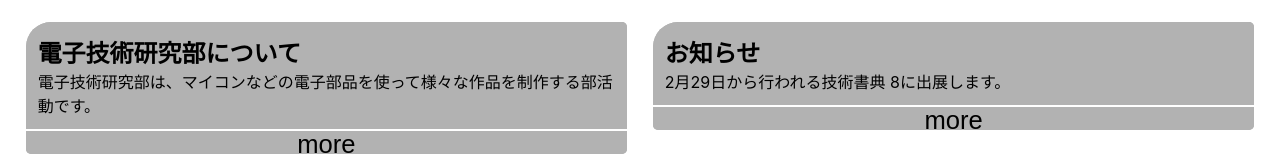
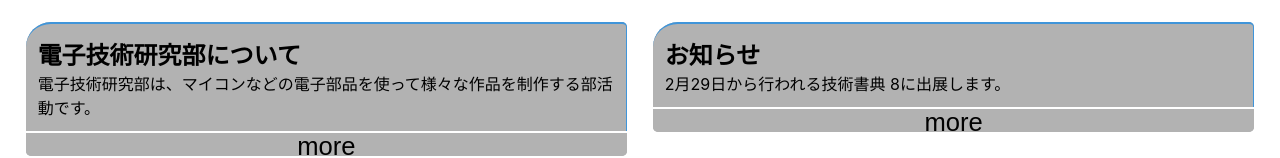
Before and after one commit to Densigiken/giken-web, a website: page index.html in a window 1280 px wide. Shown: the part 804-962 px from the top of the page. Drawn offline with Linux system fonts and the light colour scheme.

Commit message:
Design カードのスタイルを調整

```diff
--- a/style.css
+++ b/style.css
@@ -6,6 +6,7 @@
   --ui-text: #cdcdcd;
   --ui-focus: #545454;
   --ui-hover: #656565;
+  --key-color: #3f95da;
   --header-base-size: 4vw;
   --header-font-size: 1.5vw;
   --window-height: 100vh;
@@ -142,6 +143,9 @@
 .card_layout {
   box-sizing: border-box;
   padding: 2%;
+  border-style: solid;
+  border-width: 2px 1px 0px 0px;
+  border-color: var(--key-color);
   border-radius: 25px 5px 0px 0px;
 }
 .card_title {
```
Also changed, not shown: 1 other file.
